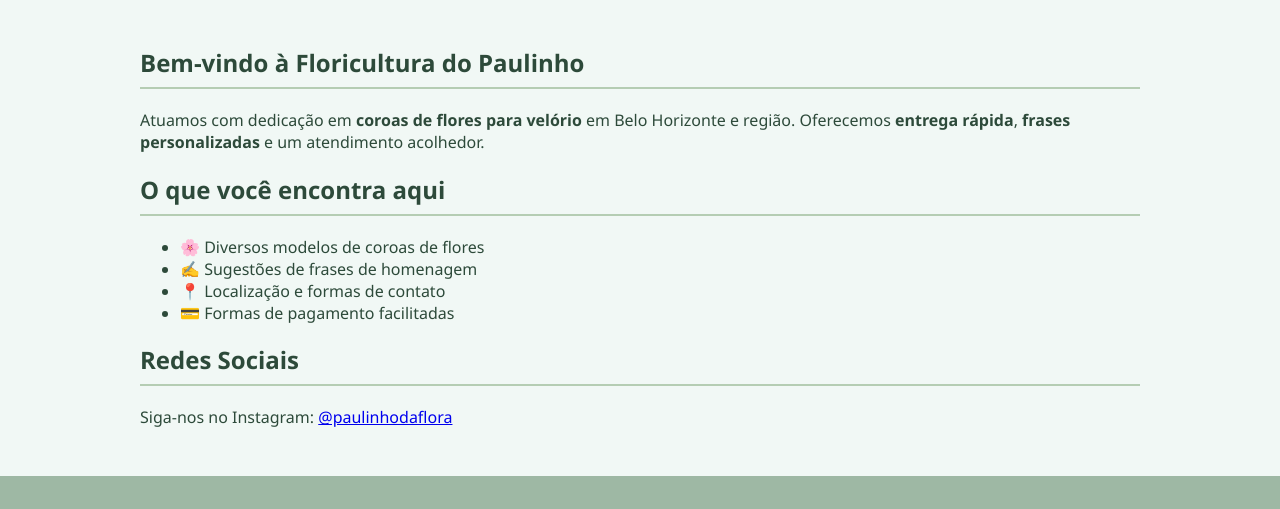
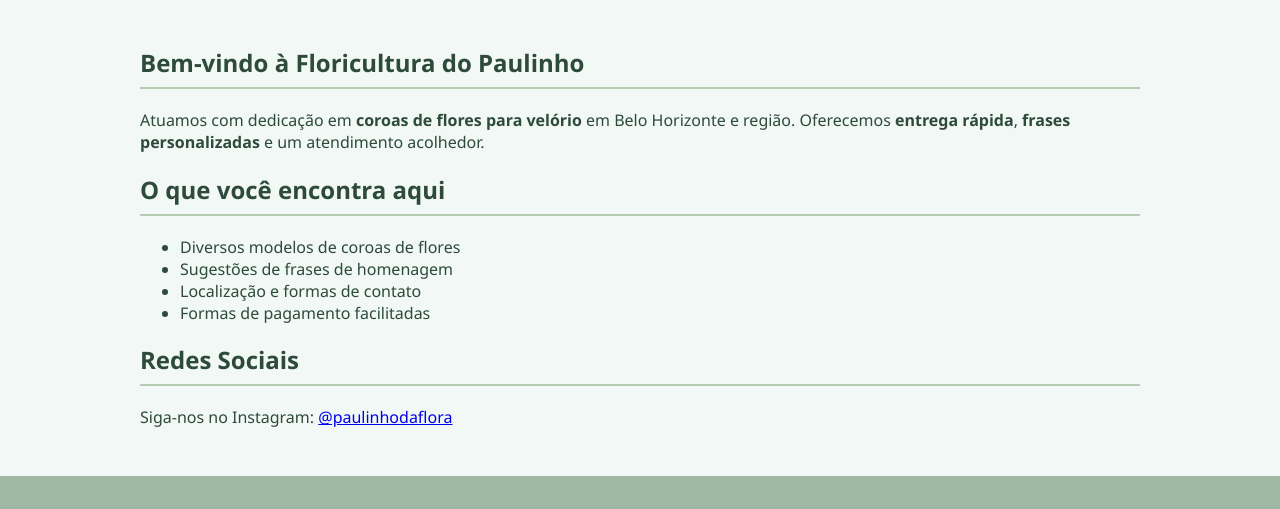
Before and after one commit to Gustavopacheco06/floradopaulinho, a plain HTML site: page index.html in a window 1280 px wide. Shown: the part 189-698 px from the top of the page. Drawn offline with Linux system fonts and the light colour scheme.

Commit message:
index.html

```diff
--- a/index.html
+++ b/index.html
@@ -33,10 +33,10 @@
 
     <h2>O que você encontra aqui</h2>
     <ul>
-      <li>🌸 Diversos modelos de coroas de flores</li>
-      <li>✍️ Sugestões de frases de homenagem</li>
-      <li>📍 Localização e formas de contato</li>
-      <li>💳 Formas de pagamento facilitadas</li>
+      <li>Diversos modelos de coroas de flores</li>
+      <li>Sugestões de frases de homenagem</li>
+      <li>Localização e formas de contato</li>
+      <li>Formas de pagamento facilitadas</li>
     </ul>
 
     <h2>Redes Sociais</h2>
```
